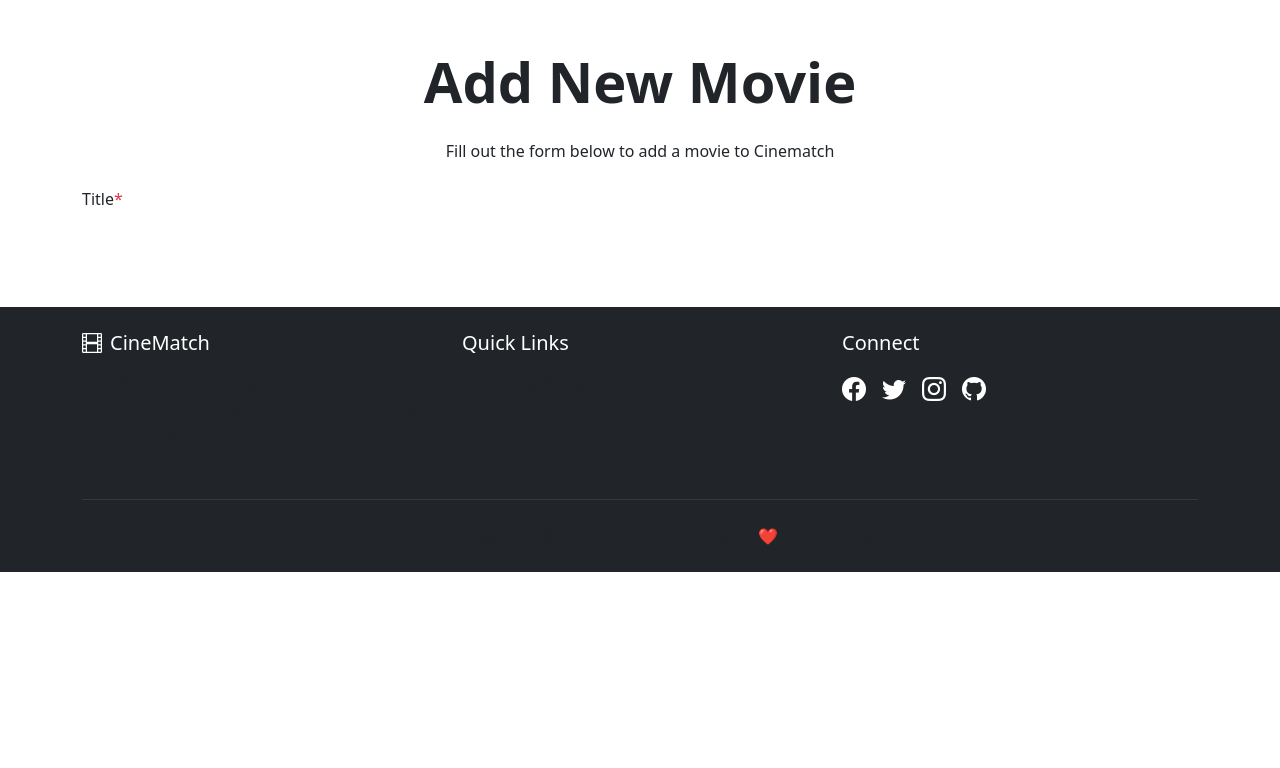
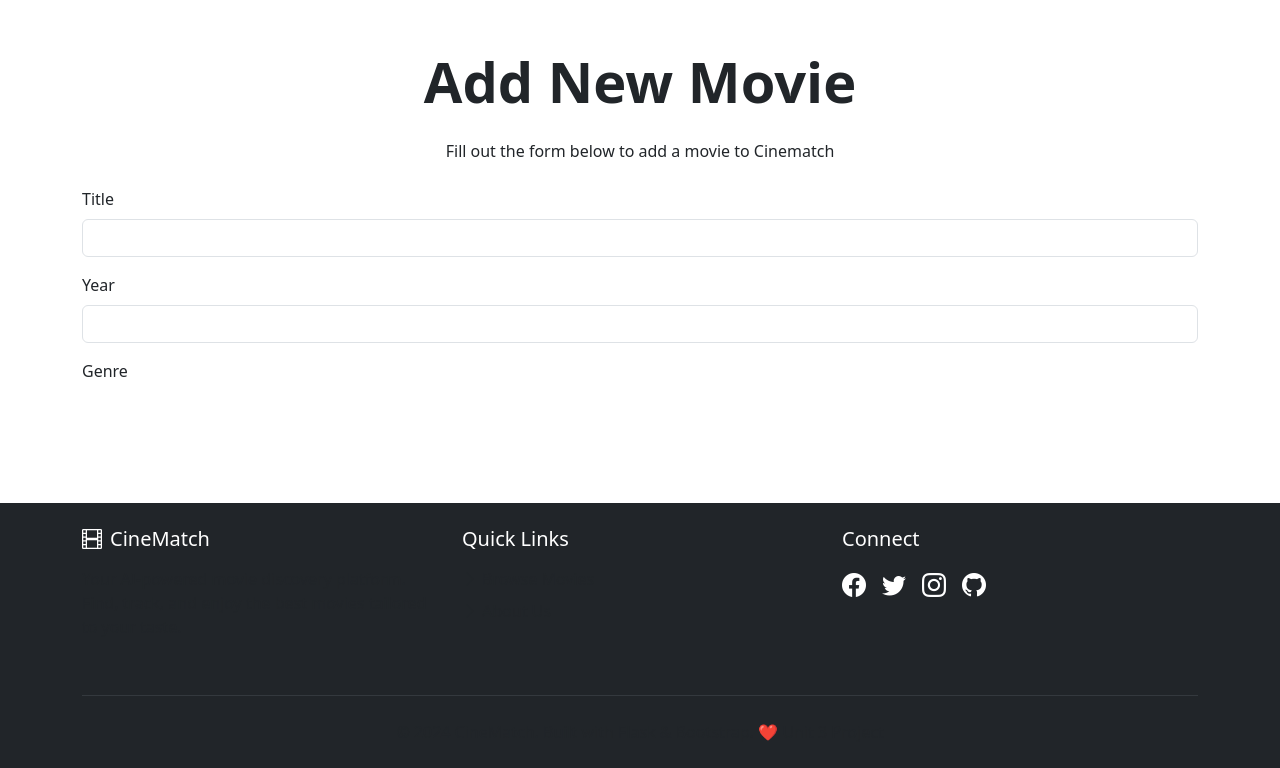
Before and after one commit to bigaxelma/Unit-3-Database, a Flask app: a page that uses lesson_2/movie-app/templates/add_movie.html in a window 1280 px wide. Shown: the part 68-836 px from the top of the page. Before the commit the page ends 640 px from the top, so only its background shows below. Run offline with Flask 3, Linux system fonts and the light colour scheme.

Commit message:
comitndhasid

```diff
--- a/lesson_2/movie-app/templates/add_movie.html
+++ b/lesson_2/movie-app/templates/add_movie.html
@@ -12,9 +12,26 @@
                     Fill out the form below to add a movie to Cinematch
                 </p>
                 <form method="POST" action="{{url_for('add_movie')}}">
-                    <label for="title class='form-label">
-                        Title<span class="text-danger">*</span>
-                    </label>
+                    <div class="mb-3">
+                        <label for="title" class="form-label">
+                            Title
+                        </label>
+                        <input type="text" name="title" id="title" class="form-control" required>
+                    </div>
+
+                    <div class="mb-3">
+                        <label for="Year" class="form-label">
+                            Year
+                        </label>
+                        <input type="number" name="year" id="year" class="form-control" min="1888" max="2030">
+                    </div>
+                        <label for="genre" class="form-label">
+                            Genre
+                        </label>
+                    <div class="mb-3">
+
+
+                    </div>
                 </form>
             </div>
         </div>
```
